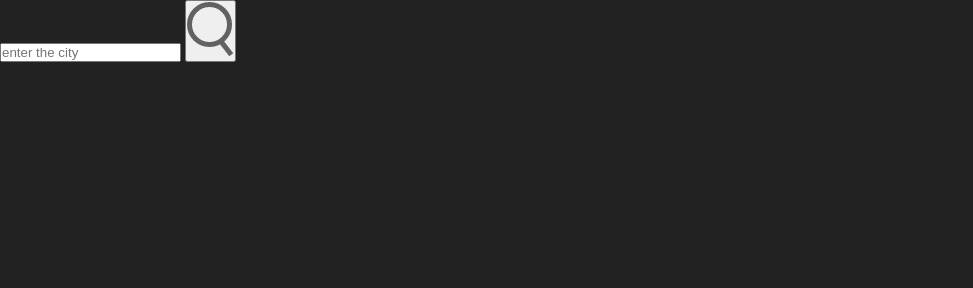
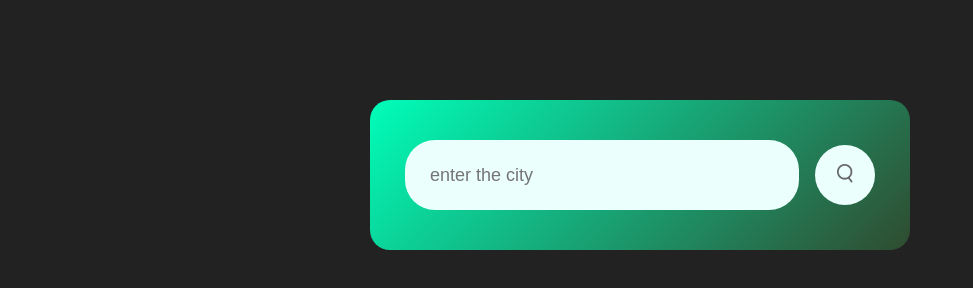
Before and after one commit to SHUBham66ingh/weather-application, a plain HTML site: page index.html in a window 1280 px wide. Shown: the whole page, without its empty margins (0-973 px from the left). Drawn offline with Linux system fonts and the light colour scheme.

Commit message:
...........

```diff
--- a/index.html
+++ b/index.html
@@ -5,6 +5,8 @@
     <meta name="viewport" content="width=device-width, initial-scale=1.0">
     <title> weather App </title>
     <link rel="stylesheet" href="style.css">
+    <link rel="icon" type="" href="rain.png">
+
 
 </head>
 <body>
--- a/style.css
+++ b/style.css
@@ -7,3 +7,47 @@ body {
      background-color:  #222;
 
 }
+
+.card{
+    width:90%;
+    max-width: 470px;
+    background: linear-gradient(135deg , #00feba , #5b54);
+    color:#fff;
+    margin :  100px auto 0;
+    border-radius:  20px;
+    padding: 40px 35px ;
+    text-align:  center;
+}
+
+.search{
+    width : 100%;
+    display:  flex;
+    align-items: center;
+    justify-content: space-between;
+}
+
+.search input {
+     border: 0;
+     outline: 0;
+     background:#ebfffc ;
+     color: #555;
+     padding:  5px  25px;
+     height: 60px;
+     border-radius: 30px;
+     flex:1;
+     margin-right: 16px;
+     font-size: 18px;
+}
+.search button{
+    border: 0;
+     outline: 0;
+     background:#ebfffc ;
+     border-radius:  50%;
+     width: 60px ;
+     height: 60px;
+     cursor: pointer;
+}
+
+.search button  img{
+      width: 16px;
+}
```
